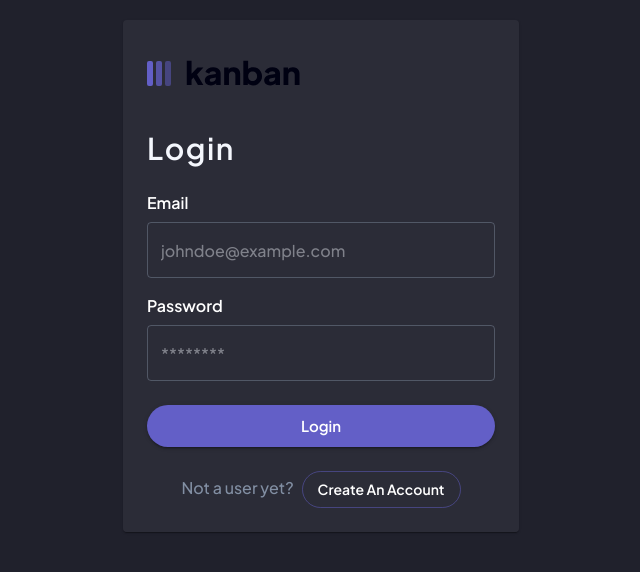
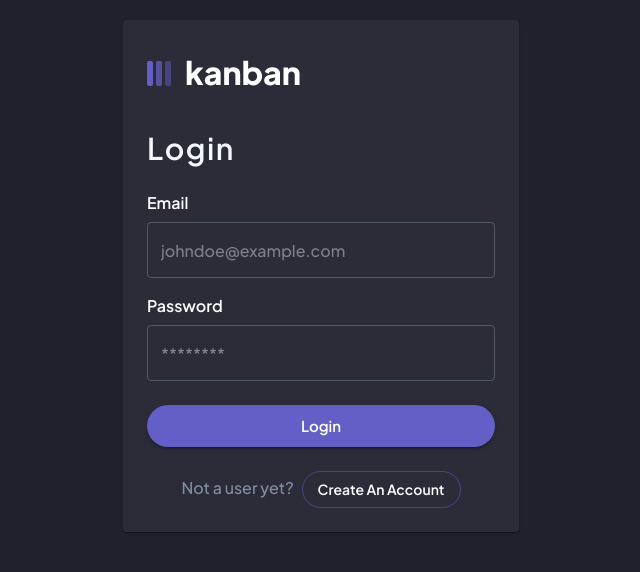
Before and after one commit to AyanorII/kanban, a Next.js app: page /login in a window 1280 px wide. Shown: the part 124-696 px from the top of the page, without its empty margins (319-959 px from the left). Built offline with nearby package versions, Linux system fonts and the light colour scheme; no server answers.

Commit message:
fix logo

```diff
--- a/components/Logo.tsx
+++ b/components/Logo.tsx
@@ -1,5 +1,5 @@
 import Image from "next/image"
-import logo from "../public/logo-dark.svg"
+import logo from "../public/logo-light.svg"
 import logoMobile from "../public/logo-mobile.svg"
 
 type Props = {
@@ -8,7 +8,7 @@ type Props = {
 
 const Logo = ({mobile}: Props) => {
   return (
-    <Image src={mobile ? logoMobile : logo}/>
+    <Image src={mobile ? logoMobile : logo} alt="Kanban"/>
   )
 }
 
```
